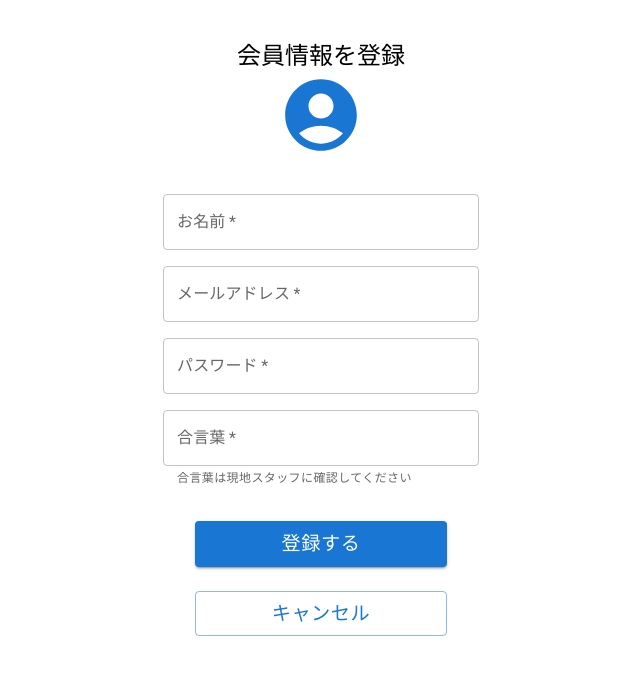
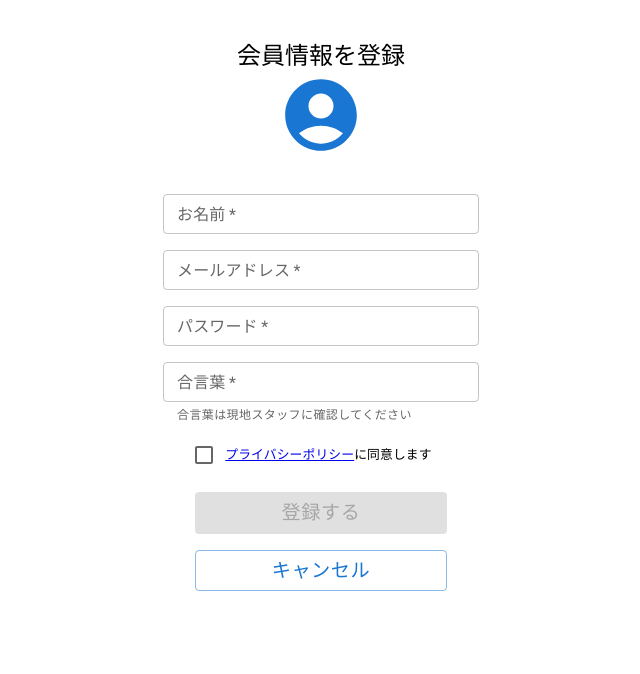
Before and after one commit to vimyum/pointApp, a React (Vite) app: page /pay in a window 1280 px wide. Both pictures are taken after a click on the button "新規登録". Shown: the top 674 px of the page, without its empty margins (319-959 px from the left). Built offline with nearby package versions, Linux system fonts and the light colour scheme; no server answers.

Commit message:
milestone

```diff
--- a/src/pages/LoginView.tsx
+++ b/src/pages/LoginView.tsx
@@ -64,7 +64,7 @@ const LoginView: React.FC<{handleCancel: any}> = (props) => {
   });
 
   return (<div>
-   <Container maxWidth="xs" sx={{mt: 5, mb: 1}}>
+   <Container maxWidth="xs" sx={{mt: 5, mb: 1, }}>
     <Typography component="h5" variant="h5" sx={{textAlign: 'center'}}>
       サインイン
     </Typography>
--- a/src/pages/RegisterView.tsx
+++ b/src/pages/RegisterView.tsx
@@ -1,81 +1,76 @@
 import { useRef, useState, useCallback } from "react";
 import { useForm, SubmitHandler } from "react-hook-form";
-import * as yup from 'yup'
-import { yupResolver } from '@hookform/resolvers/yup'
-import { createUserWithEmailAndPassword } from 'firebase/auth'
+import * as yup from "yup";
+import { yupResolver } from "@hookform/resolvers/yup";
+import { createUserWithEmailAndPassword } from "firebase/auth";
 
-import Container from '@mui/material/Container';
-import Box from '@mui/material/Box';
-import Typography from '@mui/material/Typography';
-import AccountCircle from '@mui/icons-material/AccountCircle';
-import TextField from '@mui/material/TextField';
+import Container from "@mui/material/Container";
+import Box from "@mui/material/Box";
+import Typography from "@mui/material/Typography";
+import AccountCircle from "@mui/icons-material/AccountCircle";
+import TextField from "@mui/material/TextField";
 
-import { Link } from "react-router-dom";
-import Button from '@mui/material/Button';
+import Button from "@mui/material/Button";
+import Checkbox from "@mui/material/Checkbox";
+import FormControlLabel from "@mui/material/FormControlLabel";
 
 import { UserDbInfo } from "../schemas/schema";
-import {auth} from "../App"
+import { auth } from "../App";
 
 const buttonSx = {
-  width: '80%',
-  fontSize: '1.2em',
-  mt: 3,
-}
-
- /*
-const { control, handleSubmit, } = useForm<Inputs>({
-  defaultValues: { name: 'longbridgeyuk' }
-})
-*/
+  width: "80%",
+  fontSize: "1.2em",
+  mt: 2,
+};
 
 // バリデーションルール
 const schema = yup.object({
   email: yup
     .string()
-    .required('必須です')
-    .email('メールアドレスが正しくありません'),
-  name: yup.string().required('必須です'),
+    .required("必須です")
+    .email("メールアドレスが正しくありません"),
+  name: yup.string().required("必須です"),
   password: yup
     .string()
-    .required('必須です')
-    .min(6, '6文字以上必要です')
+    .required("必須です")
+    .min(6, "6文字以上必要です")
     .matches(
       /^(?=.*[A-Za-z])(?=.*\d)(?=.*[@$!%*#?&])[A-Za-z\d@$!%*#?&].*$/,
-      'パスワードが弱いです'
+      "パスワードが弱いです"
     ),
   tally: yup
     .string()
-    .required('必須です')
-    .matches(
-      /^つちざわ|tsuchizawa$/,
-      '正しくありません'
-    ),
-})
+    .required("必須です")
+    .matches(/^つちざわ|tsuchizawa$/, "正しくありません"),
+});
 
 interface FormInput {
-  name: string
-  email: string
-  password: string
-  tally: string
+  name: string;
+  email: string;
+  password: string;
+  tally: string;
 }
 
-const RegisterView: React.FC<{handleCancel: any, writeUserData: (userDbInfo: UserDbInfo) => void}> = (props) => {
-  const {handleCancel, writeUserData} = props;
+const RegisterView: React.FC<{
+  handleCancel: any;
+  writeUserData: (userDbInfo: UserDbInfo) => void;
+}> = (props) => {
+  const { handleCancel, writeUserData } = props;
+  const [agreed, setAgreed] = useState<boolean>(false);
 
-  const [name, setName] = useState<string>("");
-  const [email, setPhone] = useState<string>("");
-  const [counterSign, setCounterSign] = useState<string>("");
-  const [valid, setValid] = useState<boolean>(false);
-
-  const { register, handleSubmit, formState: { errors }  } = useForm<FormInput>({
+  const {
+    register,
+    handleSubmit,
+    formState: { errors },
+  } = useForm<FormInput>({
     resolver: yupResolver(schema),
   });
 
   const onRegister: SubmitHandler<FormInput> = (data: FormInput) => {
-  console.log(`submit: %o`, data)
+    console.log(`submit: %o`, data);
     createUserWithEmailAndPassword(auth, data.email, data.password)
       .then((userCredential) => {
-    console.log('ユーザー作成完了')
+        console.log("ユーザー作成完了");
         writeUserData({
           userId: userCredential.user.uid,
           name: data.name,
@@ -85,81 +80,99 @@ const onRegister: SubmitHandler<FormInput> = (data: FormInput) => {
         });
       })
       .catch((error) => {
-    console.log('ユーザー作成失敗', error);
+        console.log("ユーザー作成失敗", error);
       });
-}
-  return (<div>
-   <Container maxWidth="xs" sx={{mt: 5, mb: 1}}>
-    <Typography component="h5" variant="h5" sx={{textAlign: 'center'}}>
+  };
+  return (
+    <div>
+      <Container maxWidth="xs" sx={{ mt: 5, mb: 1 }}>
+        <Typography component="h5" variant="h5" sx={{ textAlign: "center" }}>
           会員情報を登録
         </Typography>
-    <Box sx={{textAlign: 'center'}} >
-    <AccountCircle sx={{fontSize: 86}} color="primary" />
+        <Box sx={{ textAlign: "center" }}>
+          <AccountCircle sx={{ fontSize: 86 }} color="primary" />
         </Box>
-    <Box sx={{textAlign: 'center', px: 5, mt: 3}} >
+        <Box sx={{ textAlign: "center", px: 5, mt: 3 }}>
           <TextField
             required
+            size="small"
             id="outlined-required"
             label="お名前"
             fullWidth={true}
-          sx={{my: 1}}
-          {...register('name')}
-          error={'name' in errors}
+            sx={{ my: 1 }}
+            {...register("name")}
+            error={"name" in errors}
             helperText={errors.name?.message}
           />
           <TextField
             required
+            size="small"
             id="outlined-required"
             label="メールアドレス"
             fullWidth={true}
-          sx={{my: 1}}
-          {...register('email')}
-          error={'email' in errors}
+            sx={{ my: 1 }}
+            {...register("email")}
+            error={"email" in errors}
             helperText={errors.email?.message}
           />
-
           <TextField
             required
+            size="small"
             id="outlined-required"
             label="パスワード"
             fullWidth={true}
-          sx={{my: 1}}
-          {...register('password')}
-          error={'password' in errors}
+            sx={{ my: 1 }}
+            {...register("password")}
+            error={"password" in errors}
             helperText={errors.password?.message}
           />
-
           <TextField
             required
+            size="small"
             id="outlined-required"
             label="合言葉"
             fullWidth={true}
-          sx={{my: 1}}
-          {...register('tally')}
-          error={'tally' in errors}
+            sx={{ my: 1 }}
+            {...register("tally")}
+            error={"tally" in errors}
             helperText="合言葉は現地スタッフに確認してください"
           />
 
-    <Button variant="contained" color="primary" sx={buttonSx}
-              onClick={handleSubmit(onRegister)}>
+          <FormControlLabel
+            control={<Checkbox
+            checked={agreed}
+            onChange={(ev)=> {setAgreed(ev.target.checked)}}
+            />}
+            label={
+              <Typography sx={{ fontSize: "0.8em" }}>
+                <a href="example.com">プライバシーポリシー</a>に同意します
+              </Typography>
+            }
+          />
+
+          <Button
+            variant="contained"
+            color="primary"
+            sx={buttonSx}
+            size="small"
+            onClick={handleSubmit(onRegister)}
+            disabled={!agreed}
+          >
             登録する
           </Button>
-    <Button variant="outlined" color="primary" sx={buttonSx}
+          <Button
+            variant="outlined"
+            color="primary"
+            sx={buttonSx}
+            size="small"
             onClick={handleCancel}
           >
             キャンセル
           </Button>
-
-
-
         </Box>
       </Container>
-  </div>)
-}
+    </div>
+  );
+};
 
 export default RegisterView;
-
-          // value={name}
-          // onChange={(ev)=>{ setName(ev.target.value); }}
-          // value={email}
-          // onChange={(ev)=>{ setPhone(ev.target.value); }}
--- a/src/pages/StatusView.tsx
+++ b/src/pages/StatusView.tsx
@@ -83,20 +83,20 @@ const StatusView: React.FC = () => {
 
   return (
     <div>
-      <Container maxWidth="xs" sx={{ mt: 5, mb: 1, fontSize: "small" }}>
+      <Container maxWidth="xs" sx={{ mt: 2, mb: 1, }}>
         <Typography
           component="h5"
           variant="h5"
           sx={{ textAlign: "center", my: 3 }}
         >
-          現在の滞在状況
+        現在の滞在状況
         </Typography>
         <Card variant="outlined" sx={{ my: 2 }}>
           <CardContent>
             <Typography gutterBottom variant="h5" component="div">
               滞在中
-        </Typography>
-            <Typography sx={{ fontSize: 14 }} color="text.secondary">
+            </Typography>
+            <Typography sx={{ fontSize: 16 }} color="text.secondary">
               <ul>
                 {stayingList({
                   enteredHistory: entered,
@@ -112,7 +112,7 @@ const StatusView: React.FC = () => {
             <Typography gutterBottom variant="h5" component="div">
               帰宅済
         </Typography>
-            <Typography sx={{ fontSize: 14 }} color="text.secondary">
+            <Typography sx={{ fontSize: 16 }} color="text.secondary">
               <ul>
                 {exitedList(exited)}
               </ul>
```
Also changed, not shown: src/pages/MenuView.tsx (+41 -30 lines). Lines whose indentation alone changed are shown as unchanged.
